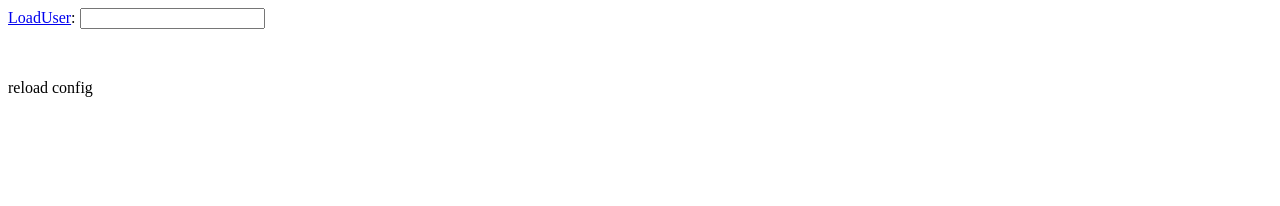
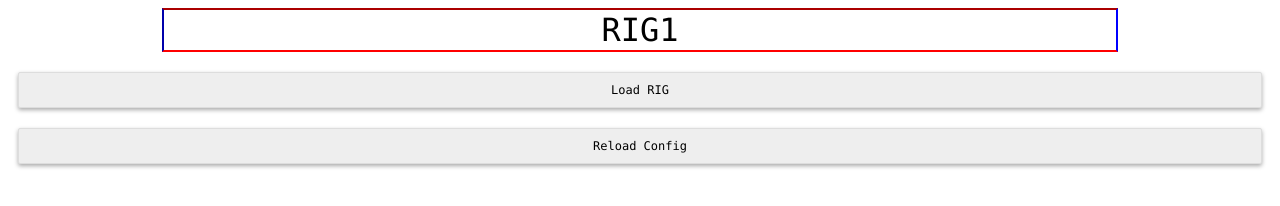
Before and after one commit to sebseb7/cryptonote-proxy, a website: page index.html in a window 1280 px wide. Drawn offline with nearby package versions, Linux system fonts and the light colour scheme; no server answers.

Commit message:
Update index.html
Change index layout

```diff
--- a/index.html
+++ b/index.html
@@ -1,11 +1,13 @@
 <!doctype html>
 <html>
 <head>
-		<style>
+<title>CryptoKnight Proxy Mining Switch</title>
+<meta name="viewport" content="initial-scale=1, maximum-scale=1">
+<!-- <style>
 .coin {
 font-size: 250%;
 }
-		</style>
+</style> -->
 <script src="/socket.io/socket.io.js"></script>
 <script src="http://code.jquery.com/jquery-1.11.1.js"></script>
 <script>
@@ -40,11 +42,62 @@
 				});
 			});
 		</script>
+<link rel="icon" href="favicon.ico" type="image/x-icon">
+<STYLE TYPE="text/css">
+a{
+	color:#ff0000;
+	text-decoration:none;
+	}
+a:hover{
+	color:#000000;
+	text-decoration:none;
+	}
+.menu{
+	margin:20px 10px;
+	padding:0;
+	}
+.menu a{
+	font-size:12px;
+	font-weight:normal;
+	text-align:center;
+	display:block;
+	background:#eeeeee;
+	border:1px solid #dddddd;
+	color:#000000;
+	padding:10px;
+	margin:10px 0;
+	-moz-border-radius:2px;
+	-webkit-border-radius:2px;
+	border-radius:2px;
+	-moz-box-shadow:0 2px 4px #aaaaaa;
+	-webkit-box-shadow:0 2px 4px #aaaaaa;
+	box-shadow:0 2px 4px #aaaaaa;
+	}
+.menu a:hover{
+	color:#bbbbbb;
+	-moz-box-shadow:none;
+	-webkit-box-shadow:none;
+	box-shadow:none;
+	}
+</STYLE>
 </head>
 <body>
-		<a id="loaduser" href="javascript:void();">LoadUser</a>: <input type="text" id="user"/>
-		<ul id="coins"></ul>
-		<br/>
-		<p id="rel">reload config</p>
+<DIV STYLE="text-align: center;font-size:2em;font-family:Consolas, Andale Mono, Lucida Console, Lucida Sans Typewriter, Monaco, Courier New, monospace">
+
+<input STYLE="width: 75%;height: 100%; border-color: #ff0000 #0000ff; text-align: center;font-size:1em;font-family:Consolas, Andale Mono, Lucida Console, Lucida Sans Typewriter, Monaco, Courier New, monospace" id="user" type="text" value="RIG1" placeholder="USER"/>
+<div class="menu">
+<a id="loaduser" href="javascript:void();">Load RIG</a>
+</div>
+
+<!-- <a id="loaduser" href="javascript:void();">LoadUser</a>: <input type="text" id="user"/> -->
+
+<div class="menu" id="coins"></div>
+
+<!-- <p id="rel">reload config</p> -->
+<div class="menu">
+<a id="rel">Reload Config</a>
+</div>
+</DIV>
+
 </body>
 </html>
```
Lines whose indentation alone changed are shown as unchanged.
